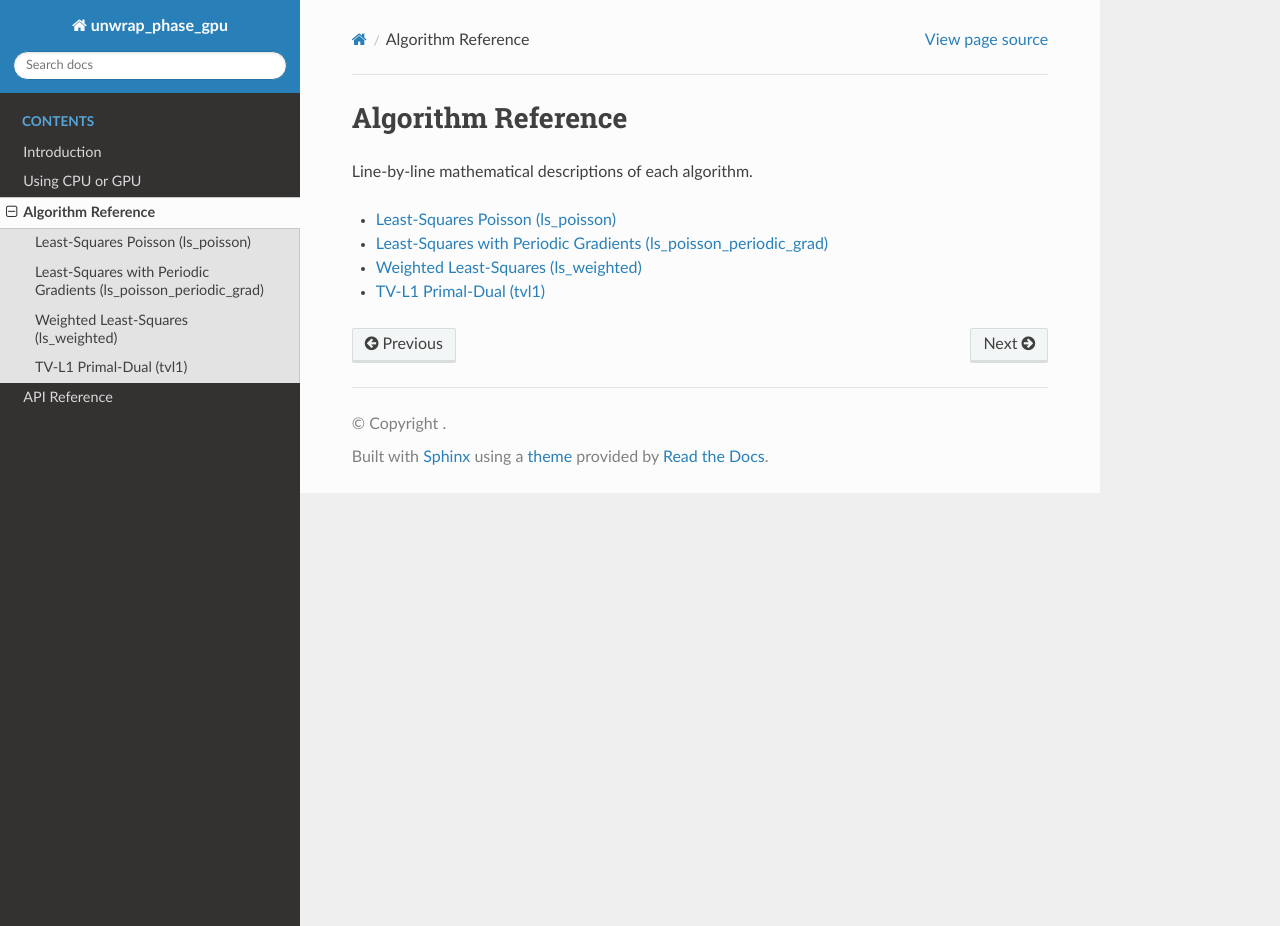
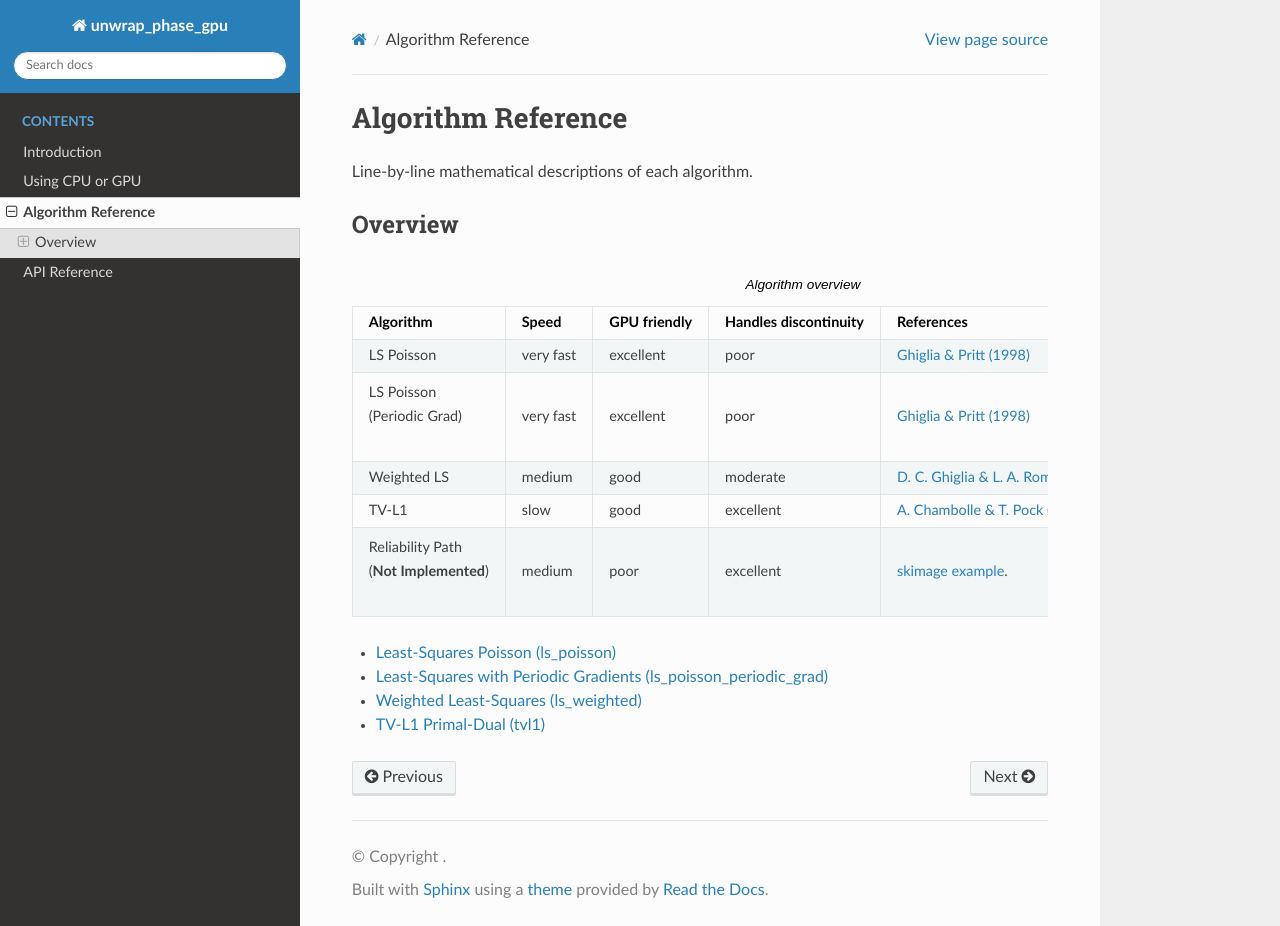
Before and after one commit to RI-imaging/xpunwrap, a Sphinx documentation site: the page built from docs/algorithms/index.rst, in a window 1280 px wide and 926 px high. Built offline with Sphinx 7.4.7 and the Read the Docs theme 3.1.0, drawn with Linux system fonts in a browser that asks for light colours; pages that are not in the unit, such as notebooks, are missing from menus.

```diff
--- a/docs/algorithms/index.rst
+++ b/docs/algorithms/index.rst
@@ -2,6 +2,47 @@
 ===================
 
 Line-by-line mathematical descriptions of each algorithm.
+
+Overview
+--------
+
+.. list-table:: Algorithm overview
+   :header-rows: 1
+   :width: 100%
+   :widths: auto
+
+   * - Algorithm
+     - Speed
+     - GPU friendly
+     - Handles discontinuity
+     - References
+   * - LS Poisson
+     - very fast
+     - excellent
+     - poor
+     - :ref:`Ghiglia & Pritt (1998) <ls_poisson_refs>`
+   * - | LS Poisson
+       | (Periodic Grad)
+     - very fast
+     - excellent
+     - poor
+     - :ref:`Ghiglia & Pritt (1998) <ls_poisson_periodic_grad_refs>`
+   * - Weighted LS
+     - medium
+     - good
+     - moderate
+     - :ref:`D. C. Ghiglia & L. A. Romero (1994) <ls_weighted_refs>`, :ref:`Ghiglia & Pritt (1998) <ls_weighted_refs>`
+   * - TV-L1
+     - slow
+     - good
+     - excellent
+     - :ref:`A. Chambolle & T. Pock (2011) <tvl1_refs>`
+   * - | Reliability Path
+       | (**Not Implemented**)
+     - medium
+     - poor
+     - excellent
+     - `skimage example <https://scikit-image.org/docs/stable/auto_examples/filters/plot_phase_unwrap.html>`_.
 
 .. toctree::
    :maxdepth: 1
--- a/docs/algorithms/ls_poisson.rst
+++ b/docs/algorithms/ls_poisson.rst
@@ -46,6 +46,8 @@
 7. **Inverse FFT** yields :math:`\phi` in real space. If the input was 2D,
    the leading singleton dimension is removed.
 
+.. _ls_poisson_refs:
+
 References
 ----------
 .. [1] D. C. Ghiglia and M. D. Pritt, "Two-Dimensional Phase Unwrapping:
--- a/docs/algorithms/ls_poisson_periodic_grad.rst
+++ b/docs/algorithms/ls_poisson_periodic_grad.rst
@@ -11,7 +11,7 @@
 Derivation
 ----------
 
-1. **Input**: wrapped phase :math:`\phi_w` in :math:`(-\pi,\pi]`.
+1. **Input**: wrapped phase :math:`\phi_w` in :math:`[-\pi,\pi)`.
 2. **Wrapped forward gradients**:
 
    .. math::
--- a/docs/algorithms/ls_weighted.rst
+++ b/docs/algorithms/ls_weighted.rst
@@ -11,7 +11,7 @@
 Derivation
 ----------
 
-1. **Input**: wrapped phase :math:`\phi_w` in :math:`(-\pi,\pi]`.
+1. **Input**: wrapped phase :math:`\phi_w` in :math:`[-\pi,\pi)`.
 2. **Wrapped gradients**:
 
    .. math::
--- a/docs/algorithms/tvl1.rst
+++ b/docs/algorithms/tvl1.rst
@@ -11,7 +11,7 @@
 Derivation
 ----------
 
-1. **Input**: wrapped phase :math:`\phi_w` in :math:`(-\pi,\pi]`.
+1. **Input**: wrapped phase :math:`\phi_w` in :math:`[-\pi,\pi)`.
 2. **Wrapped gradients** of the data term:
 
    .. math::
```
Also changed, not shown: other parts of docs/algorithms/ls_poisson_periodic_grad.rst (+2 -0 lines), other parts of docs/algorithms/ls_weighted.rst (+2 -0 lines), other parts of docs/algorithms/tvl1.rst (+2 -0 lines), 3 other files.
